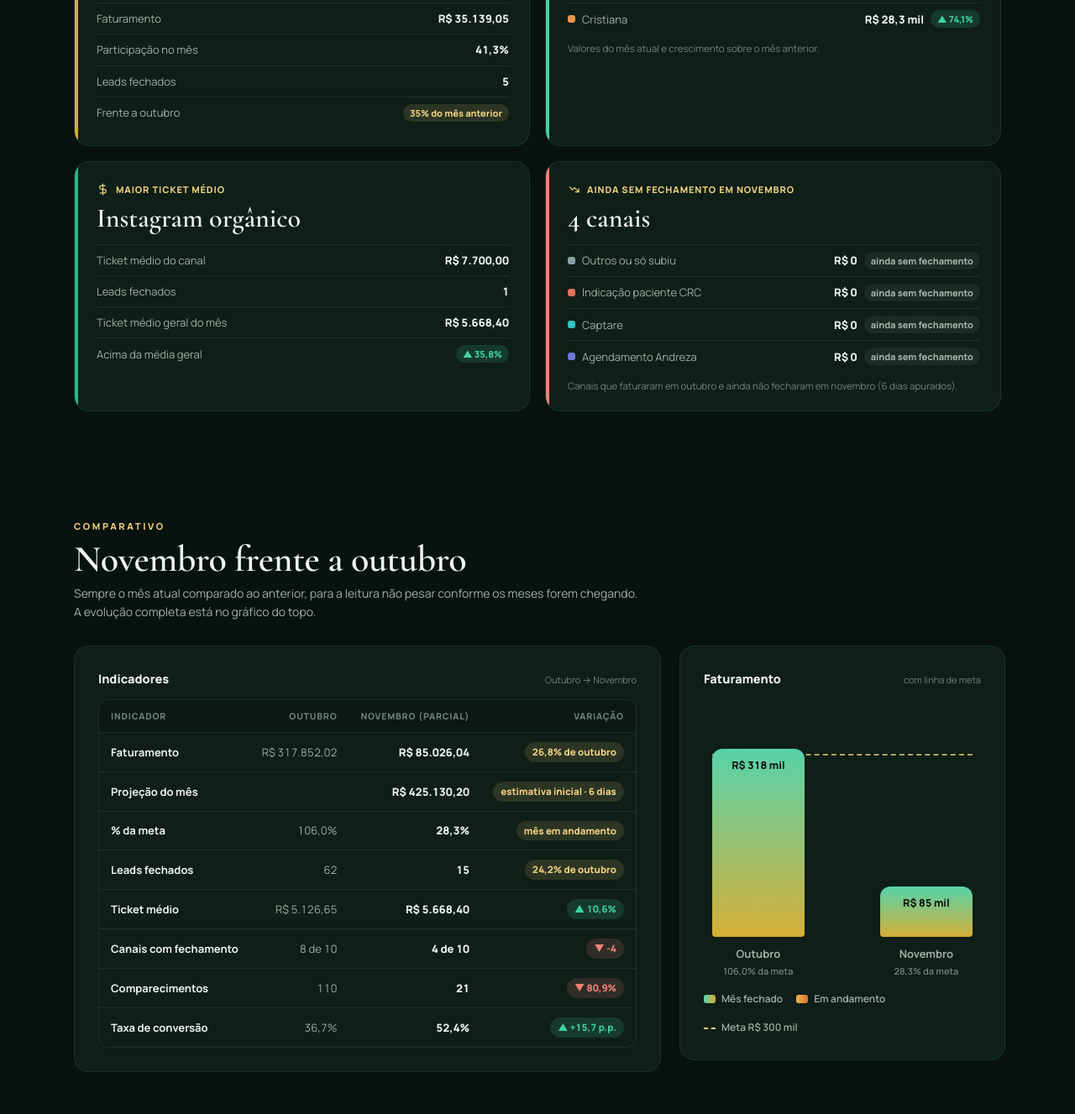
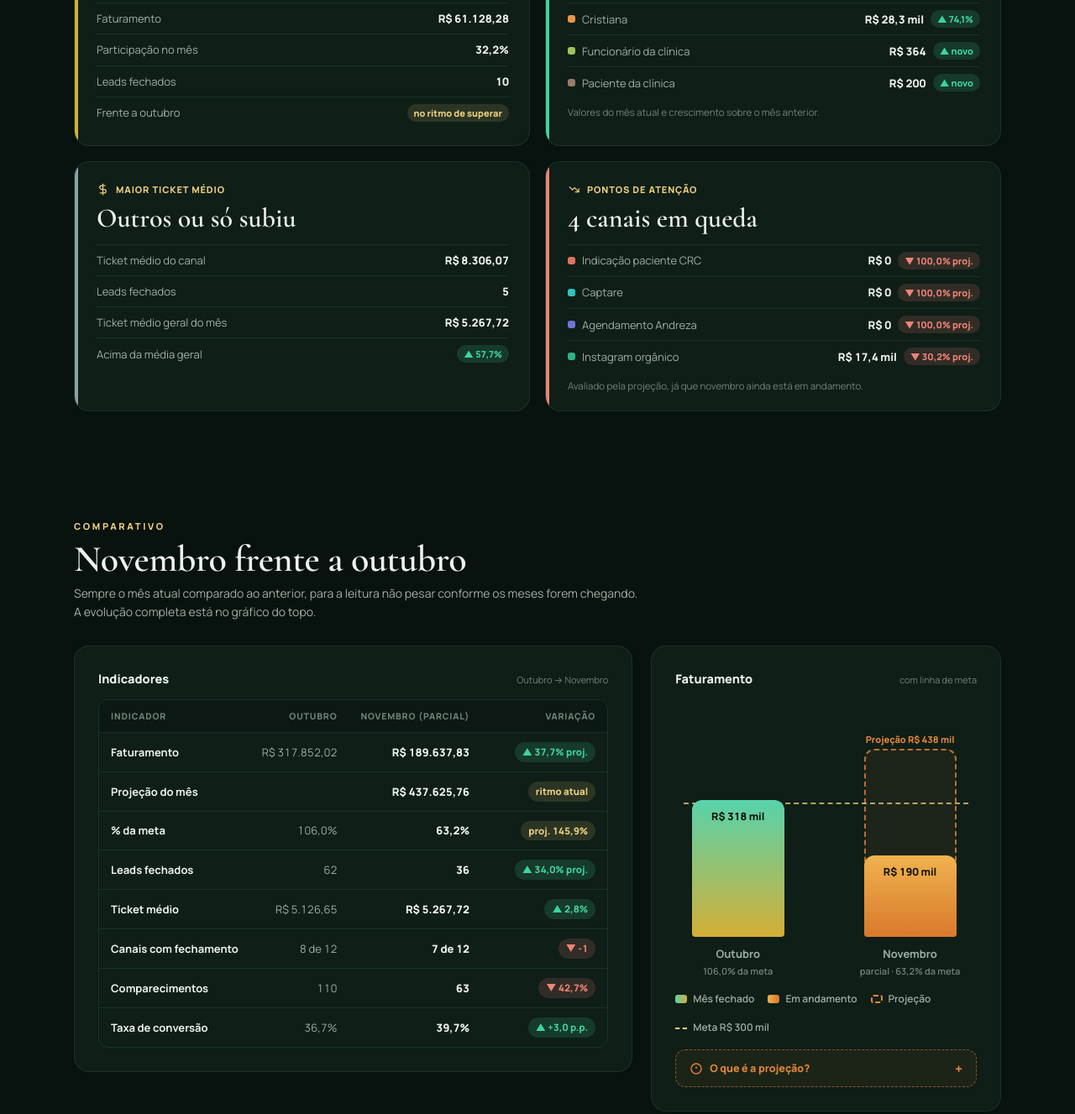
Before and after one commit to ricardotaira7/Royal-Dashbord-Faturamento, a plain HTML site: page index.html in a window 1280 px wide. Shown: the part 1436-2763 px from the top of the page at 84% size. Drawn offline with nearby package versions, Linux system fonts and the light colour scheme.

Commit message:
Add new origins and update November data

```diff
--- a/index.html
+++ b/index.html
@@ -19,7 +19,7 @@
   /* 10 cores distintas, uma por origem */
   --o-impus:#d4af37; --o-org:#2fb488; --o-raphael:#4f8fd6; --o-google:#9b6fd4;
   --o-outros:#8aa0a8; --o-crc:#e0735f; --o-captare:#33c2bd; --o-cristiana:#e8964a;
-  --o-andreza:#6f74d8; --o-caio:#d85fa6;
+  --o-andreza:#6f74d8; --o-caio:#d85fa6; --o-func:#9fc35a; --o-pac:#9a7b6c;
   /* cores de mês (ao adicionar um mês novo, criar o token dele aqui) */
   --c-set:#2fb488; --c-out:#e0863a; --c-nov:#5aa9e6; --c-dez:#c9a227;
   --ease:cubic-bezier(.22,.61,.36,1); --radius:18px;
@@ -526,23 +526,25 @@ const META_MES=300000, SUPER_MES=330000, ANO=2026;
 const MESES=[
   {k:'set', nome:'Setembro', abr:'Set', cor:'--c-set', dias:30, apurados:30},
   {k:'out', nome:'Outubro',  abr:'Out', cor:'--c-out', dias:31, apurados:31, corte:'31/10'},
-  {k:'nov', nome:'Novembro', abr:'Nov', cor:'--c-nov', dias:30, apurados:6,  corte:'06/11'}
+  {k:'nov', nome:'Novembro', abr:'Nov', cor:'--c-nov', dias:30, apurados:13, corte:'13/11'}
 ];
 /* Cristiana reúne "Agendamento Cristiana" (setembro) e "Indicação Cristiana" (outubro em diante).
    "Indicação de paciente" = Indicação paciente CRC. semConv = fora da taxa de conversão. */
 const ORIGENS=[
-  {k:'IMPUS',                  c:'--o-impus',     m:{set:{v:83849.96,q:14}, out:{v:101837.07,q:16}, nov:{v:35139.05,q:5}}, cp:{out:40,nov:12}},
-  {k:'Instagram orgânico',     c:'--o-org', hl:1, m:{set:{v:64483.81,q:12}, out:{v:57666.50,q:9},   nov:{v:7700.00,q:1}},  cp:{out:18,nov:1}},
-  {k:'Raphael Royal',          c:'--o-raphael',   m:{set:{v:40586.74,q:11}, out:{v:55136.42,q:10},  nov:{v:13869.99,q:5}}, cp:{out:34,nov:6}},
+  {k:'IMPUS',                  c:'--o-impus',     m:{set:{v:83849.96,q:14}, out:{v:101837.07,q:16}, nov:{v:61128.28,q:10}}, cp:{out:40,nov:26}},
+  {k:'Instagram orgânico',     c:'--o-org', hl:1, m:{set:{v:64483.81,q:12}, out:{v:57666.50,q:9},   nov:{v:17435.88,q:4}},  cp:{out:18,nov:10}},
+  {k:'Raphael Royal',          c:'--o-raphael',   m:{set:{v:40586.74,q:11}, out:{v:55136.42,q:10},  nov:{v:40662.34,q:11}}, cp:{out:34,nov:21}},
   {k:'Google site',            c:'--o-google',    m:{set:{v:27952.10,q:2},  out:{v:0,q:0},          nov:{v:0,q:0}},        cp:{out:5,nov:0}},
-  {k:'Outros ou só subiu',     c:'--o-outros',    m:{set:{v:24059.70,q:8},  out:{v:41744.62,q:10},  nov:{v:0,q:0}},        cp:{out:1,nov:0}, semConv:1},
-  {k:'Indicação paciente CRC', c:'--o-crc',       m:{set:{v:21855.00,q:2},  out:{v:4928.40,q:1},    nov:{v:0,q:0}},        cp:{out:6,nov:1}},
-  {k:'Captare',                c:'--o-captare',   m:{set:{v:19364.72,q:5},  out:{v:23475.70,q:4},   nov:{v:0,q:0}},        cp:{out:6,nov:1}},
+  {k:'Outros ou só subiu',     c:'--o-outros',    m:{set:{v:24059.70,q:8},  out:{v:41744.62,q:10},  nov:{v:41530.33,q:5}},  cp:{out:1,nov:0}, semConv:1},
+  {k:'Indicação paciente CRC', c:'--o-crc',       m:{set:{v:21855.00,q:2},  out:{v:4928.40,q:1},    nov:{v:0,q:0}},        cp:{out:6,nov:4}},
+  {k:'Captare',                c:'--o-captare',   m:{set:{v:19364.72,q:5},  out:{v:23475.70,q:4},   nov:{v:0,q:0}},        cp:{out:6,nov:2}},
   {k:'Cristiana',              c:'--o-cristiana', m:{set:{v:17482.60,q:5},  out:{v:16263.31,q:9},   nov:{v:28317.00,q:4}}},
   {k:'Agendamento Andreza',    c:'--o-andreza',   m:{set:{v:2000.00,q:2},   out:{v:16800.00,q:3},   nov:{v:0,q:0}}},
-  {k:'Indicação Doutor Caio',  c:'--o-caio',      m:{set:{v:345.00,q:1},    out:{v:0,q:0},          nov:{v:0,q:0}}}
+  {k:'Indicação Doutor Caio',  c:'--o-caio',      m:{set:{v:345.00,q:1},    out:{v:0,q:0},          nov:{v:0,q:0}}},
+  {k:'Funcionário da clínica', c:'--o-func',     m:{nov:{v:364.00,q:1}}},
+  {k:'Paciente da clínica',    c:'--o-pac',      m:{nov:{v:200.00,q:1}}},
 ];
-const FDS={out:{n:19,resp:'Verônica Cristina'},nov:{n:5,resp:'Verônica Cristina'}}; /* comparecimentos agendados para finais de semana */
+const FDS={out:{n:19,resp:'Verônica Cristina'},nov:{n:11,resp:'Verônica Cristina'}}; /* comparecimentos agendados para finais de semana */
 
 /* ==================== DERIVADOS ==================== */
 const M=Object.fromEntries(MESES.map(m=>[m.k,m]));
```
